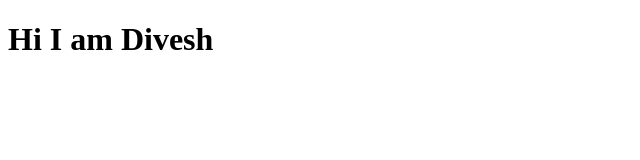
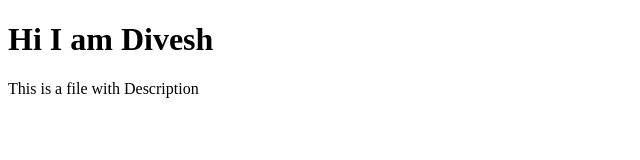
Before and after one commit to DiveshRW/git-Notes, a plain HTML site: page index.html in a window 1280 px wide. Shown: the whole page, without its empty margins (0-640 px from the left). Drawn offline with Linux system fonts and the light colour scheme.

Commit message:
All Html Add

```diff
--- a/index.html
+++ b/index.html
@@ -5,5 +5,6 @@
 </head>
 <body>
 <h1>Hi I am Divesh</h1>
+<p>This is a file with Description</p>
 </body>
 </html>
```
Also changed, not shown: Git.txt (added), about.html (added), contact.html (added).
